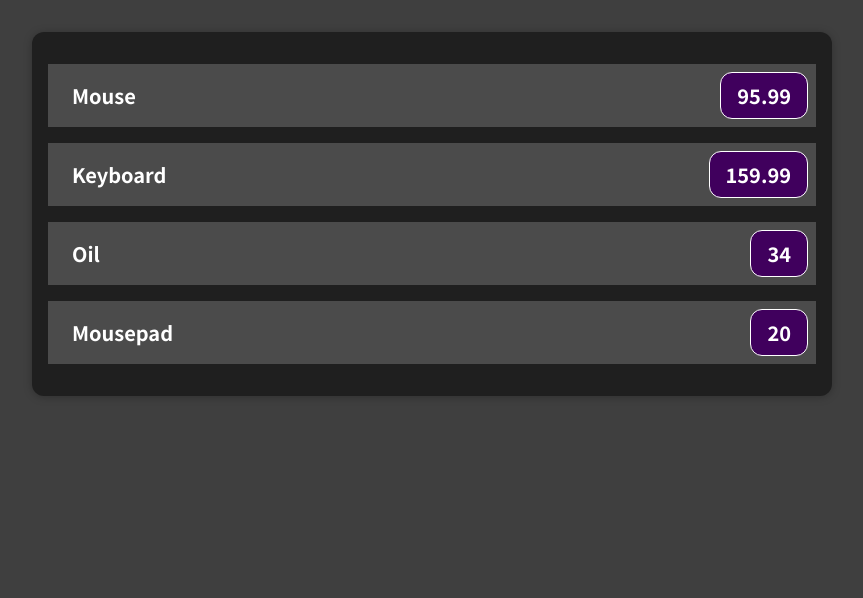
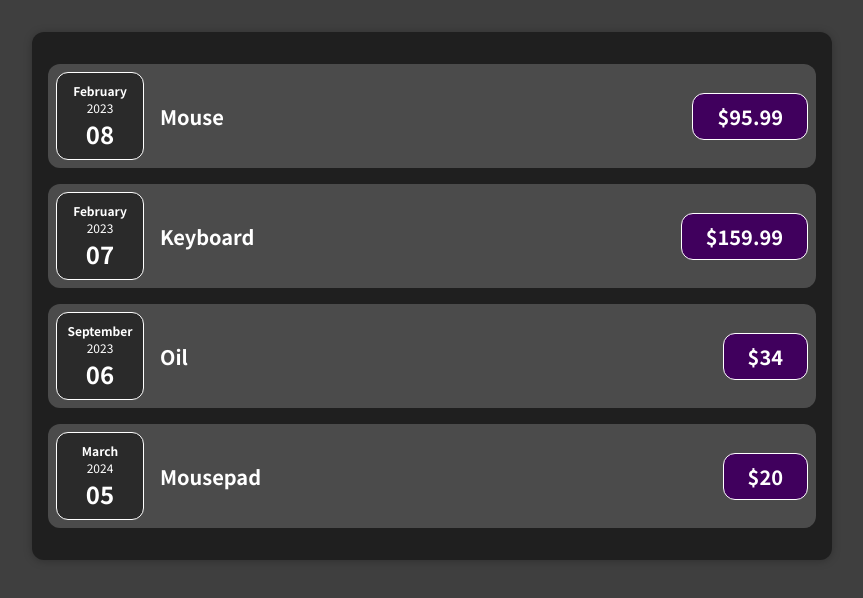
Before and after one commit to HuuThanh1301/TrackingExpenses, a React (Create React App) app: page / in a window 1280 px wide. Shown: the top 598 px of the page, without its empty margins (208-1071 px from the left). Built offline with nearby package versions, Linux system fonts and the light colour scheme.

Commit message:
Step 2: Add date component and finish display dummy product list

```diff
--- /dev/null
+++ b/src/components/Expenses/ExpenseDate.js
@@ -0,0 +1,16 @@
+import classes from './ExpenseDate.module.css';
+
+const ExpenseDate = (props) => {
+  const month = props.date.toLocaleString('en-US', { month: 'long' });
+  const year = props.date.getFullYear();
+  const day = props.date.toLocaleString('en-US', { day: '2-digit' });
+  return(
+    <div className={classes["expense-date"]}>
+      <div className={classes["expense-date__month"]}>{month}</div>
+      <div className={classes["expense-date__year"]}>{year}</div>
+      <div className={classes["expense-date__day"]}>{day}</div>
+    </div>
+  )
+}
+
+export default ExpenseDate;
--- /dev/null
+++ b/src/components/Expenses/ExpenseDate.module.css
@@ -0,0 +1,25 @@
+.expense-date{
+  width: 5.5rem;
+  height: 5.5rem;
+  display: flex;
+  flex-direction: column;
+  align-items: center;
+  justify-content: center;
+  background-color: #2a2a2a;
+  border-radius: 12px;
+  border: 1px solid white;
+}
+
+.expense-date__month{
+  font-size: 0.75rem;
+  font-weight: bold;
+}
+
+.expense-date__year{
+  font-size: 0.75rem;
+}
+
+.expense-date__day{
+  font-size: 1.5rem;
+  font-weight: bold;
+}
--- a/src/components/Expenses/ExpenseItem.js
+++ b/src/components/Expenses/ExpenseItem.js
@@ -1,10 +1,14 @@
 import classes from './ExpenseItem.module.css';
+import ExpenseDate from './ExpenseDate';
 
 const ExpenseItem = (props) => {
   return (
     <div className={classes["expense-item"]}>
-      <h2>{props.title}</h2>
-      <div className={classes["expense-item__price"]}>{props.amount}</div>
+      <ExpenseDate date={props.date}/>
+      <div className={classes["expense-item__description"]}>
+        <h2>{props.title}</h2>
+        <div className={classes["expense-item__price"]}>${props.amount}</div>
+      </div>
     </div>
   );
 }
--- a/src/components/Expenses/ExpenseItem.module.css
+++ b/src/components/Expenses/ExpenseItem.module.css
@@ -1,23 +1,50 @@
 .expense-item{
   display: flex;
-  justify-content: space-between;
   align-items: center;
   padding: 0.5rem;
   margin: 1rem 0;
   color: white;
   background-color: #4b4b4b;
+  border-radius: 12px;
 }
 
-.expense-item h2{
+.expense-item__description{
+  display: flex;
+  align-items: center;
+  justify-content: flex-start;
+  flex-grow: 1;
+}
+
+.expense-item__description h2{
   font-size: 1.25rem;
   margin: 0 1rem;
+  flex-grow: 1;
 }
 
 .expense-item__price{
-  padding: 0.5rem 1rem;
+  padding: 0.5rem 1.5rem;
+  font-size: 1.25rem;
   border-radius: 12px;
   border: 1px solid white;
   background-color: #40005d;
-  font-size: 1.25rem;
   font-weight: bold;
 }
+
+
+@media (max-width: 580px) {
+  .expense-item__description{
+    flex-direction: column;
+    align-items: center;
+    justify-content: center;
+    gap: 1rem;
+  }
+
+  .expense-item__description h2{
+    font-size: 1rem;
+  }
+
+  .expense-item__price{
+    font-size: 1rem;
+    padding: 0.5rem;
+  }
+}
```
